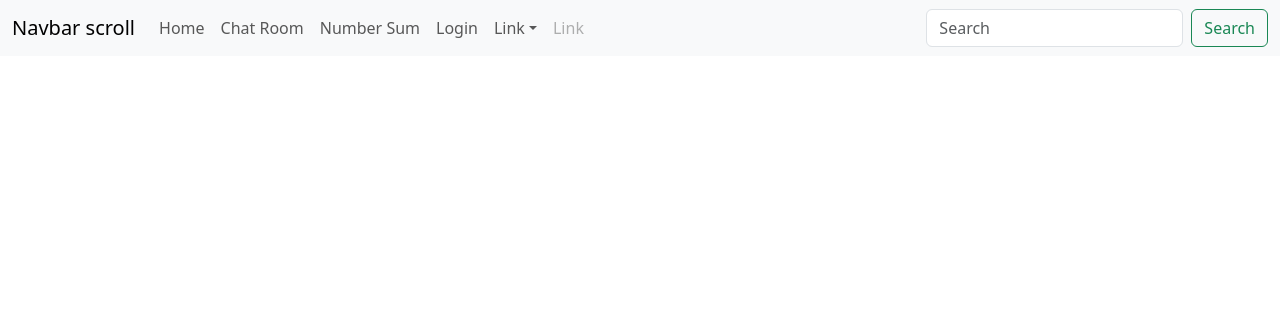
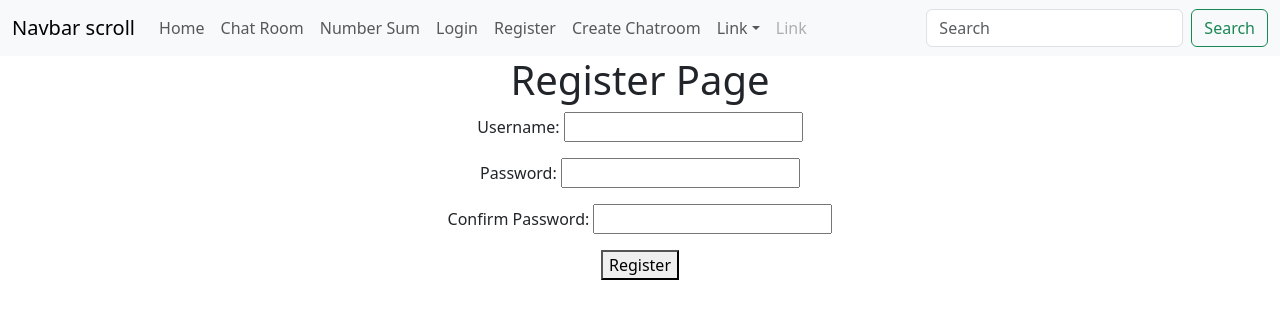
Before and after one commit to napu002/message_frontend, a React (Create React App) app: page /register in a window 1280 px wide. Shown: the top 318 px of the page. Built offline with nearby package versions, Linux system fonts and the light colour scheme.

Commit message:
create chatroom with API users

```diff
--- a/src/App.js
+++ b/src/App.js
@@ -6,6 +6,8 @@ import Home from "./components/Home";
 import ChatRoom from "./components/ChatRoom";
 import NumberSumUp from "./components/NumberSumUp";
 import Login from "./components/Login";
+import Register from "./components/Register";
+import CreateChatroom from "./components/CreateChatroom";
 
 function App() {
   return (
@@ -16,6 +18,8 @@ function App() {
             <Route path="/chatroom" element={<ChatRoom />} />
             <Route path="/number-sum" element={<NumberSumUp />} />
             <Route path="/login" element={<Login />} />
+            <Route path="/register" element={<Register />} />
+            <Route path="/create-chatroom" element={<CreateChatroom />} />
         </Routes>
     </div>
   );
--- /dev/null
+++ b/src/components/CreateChatroom.js
@@ -0,0 +1,83 @@
+import React, {useEffect, useState} from 'react';
+import axios from "axios";
+import {BaseUrl} from "../constants";
+
+function CreateChatroom(props) {
+    const [users, setUsers] = useState([])
+    useEffect(() => {
+        let config = {
+            method: 'get',
+            maxBodyLength: Infinity,
+            url: BaseUrl + 'users/',
+            headers: {
+                'Authorization': 'token 5c34bf8fc5027b1c2bb3d210aabb57525921319d'
+            }
+        };
+
+        axios.request(config)
+            .then((response) => {
+                console.log(JSON.stringify(response.data));
+                setUsers(response.data);
+            })
+            .catch((error) => {
+                console.log(error);
+            });
+    }, []);
+
+    function createChatroom() {
+        let name = document.getElementById("name").value;
+        let created_by = document.getElementById("created_by").value;
+        let options = document.getElementById("members");
+        var members = [];
+        for (var i = 0 ; i < options.length; i++) {
+            if (options[i].selected) {
+                members.push(options[i].value);
+            }
+        }
+        console.log(members);
+        let data = JSON.stringify({
+            "name": name,
+            "created_by": Number.parseInt(created_by),
+            "members": members
+        });
+
+        let config = {
+            method: 'post',
+            maxBodyLength: Infinity,
+            url: BaseUrl + 'chat/chatroom/',
+            headers: {
+                'Authorization': 'token 5c34bf8fc5027b1c2bb3d210aabb57525921319d',
+                'Content-Type': 'application/json'
+            },
+            data: data
+        };
+
+        axios.request(config)
+            .then((response) => {
+                console.log(JSON.stringify(response.data));
+            })
+            .catch((error) => {
+                console.log(error);
+            });
+    }
+
+    return (
+        <div>
+            <h1>Create Chatroom</h1>
+            <p>Name: <input id={'name'} type={'text'}/></p>
+            <p>Created By: <select id={'created_by'}>
+                {users.map((user) =>
+                    <option key={user.id} value={user.id}>{user.username}</option>
+                )}
+            </select></p>
+            <p>Members: <select id={'members'} multiple={'multiple'}>
+                {users.map((user) =>
+                    <option key={user.id} value={user.id}>{user.username}</option>
+                )}
+            </select></p>
+            <button id={'createBtn'} onClick={createChatroom}>Create Chatroom</button>
+        </div>
+    );
+}
+
+export default CreateChatroom;
--- /dev/null
+++ b/src/components/Register.js
@@ -0,0 +1,67 @@
+import React, {useState} from 'react';
+import axios from "axios";
+import {BaseUrl} from "../constants";
+
+function Register(props) {
+    const [username, setUsername] = useState("")
+    const [password, setPassword] = useState("")
+    const [password2, setPassword2] = useState("")
+    const [register_status, setRegister_status] = useState("")
+
+    function usernameHandler(e) {
+        setUsername(e.target.value)
+    }
+    function passwordHandler(e) {
+        setPassword(e.target.value)
+    }
+
+    function password2Handler(e) {
+        setPassword2(e.target.value)
+    }
+
+    function register() {
+        let data = JSON.stringify({
+            "username": username,
+            "password": password,
+            "password_confirm": password2,
+        });
+
+        let config = {
+          method: 'post',
+          maxBodyLength: Infinity,
+          url: BaseUrl + 'api/v1/accounts/register/',
+          headers: {
+            'Content-Type': 'application/json'
+          },
+          data : data
+        };
+        // console.log(localStorage.getItem('accessToken'));
+
+        axios.request(config)
+        .then((response) => {
+          console.log(JSON.stringify(response.data));
+          setRegister_status("Registration Successful! Please login.");
+          // localStorage.setItem('accessToken', response.data.token);
+        })
+        .catch((error) => {
+          console.log(error);
+
+          setRegister_status("Sorry! Registration failed. Please try again.");
+        });
+
+    }
+    return (
+        <div>
+            <h1>Register Page</h1>
+            <p>Username: <input id={"username"} type={"text"} onChange={usernameHandler}/></p>
+            <p>Password: <input id={"password"} type={"password"} onChange={passwordHandler}/></p>
+            <p>Confirm Password: <input id={"password2"} type={"password"} onChange={password2Handler}/></p>
+            <p>
+                <button id={"registerbtn"} onClick={register}>Register</button>
+            </p>
+            <p id={"login_status"}>{register_status}</p>
+        </div>
+    );
+}
+
+export default Register;
--- a/src/components/TopBar.js
+++ b/src/components/TopBar.js
@@ -21,6 +21,8 @@ function TopBar() {
             <Nav.Link href="/chatroom">Chat Room</Nav.Link>
             <Nav.Link href="/number-sum">Number Sum</Nav.Link>
             <Nav.Link href="/login">Login</Nav.Link>
+            <Nav.Link href="/register">Register</Nav.Link>
+            <Nav.Link href="/create-chatroom">Create Chatroom</Nav.Link>
             <NavDropdown title="Link" id="navbarScrollingDropdown">
               <NavDropdown.Item href="#action3">Action</NavDropdown.Item>
               <NavDropdown.Item href="#action4">
```
